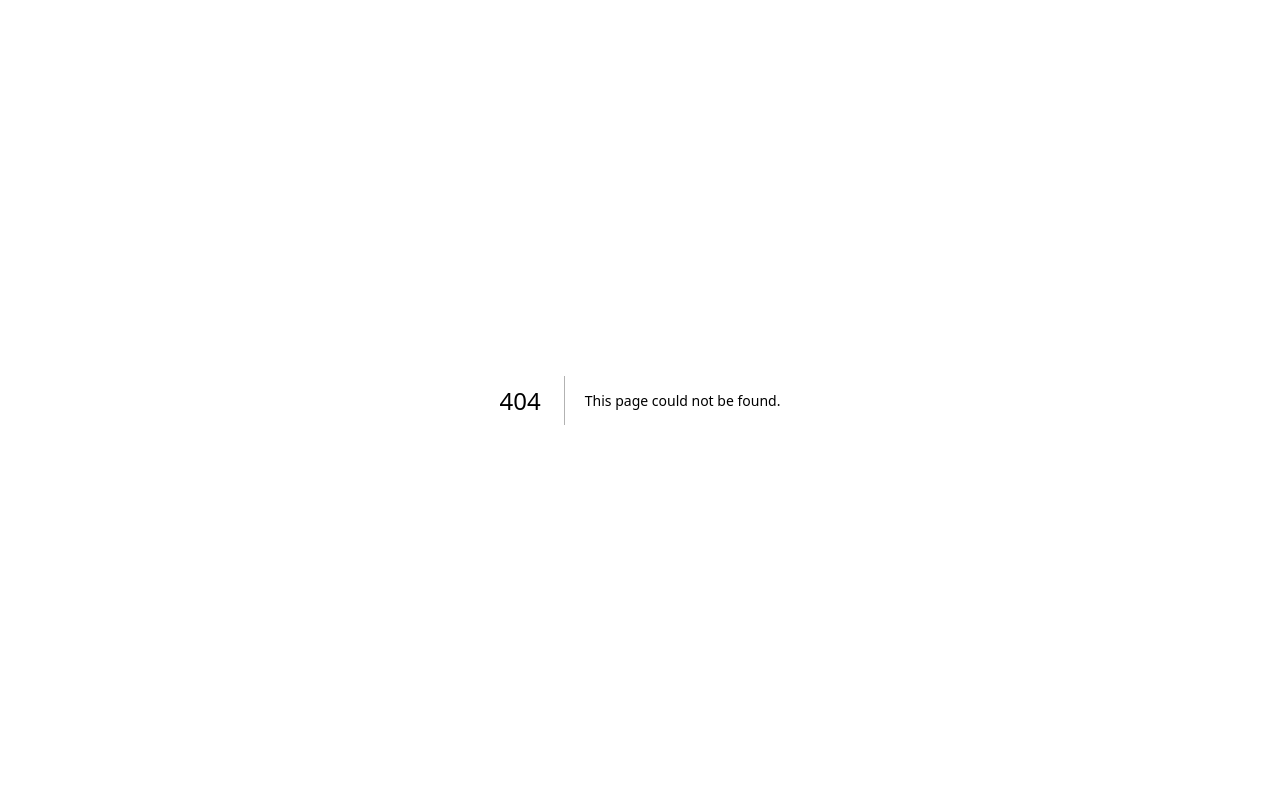
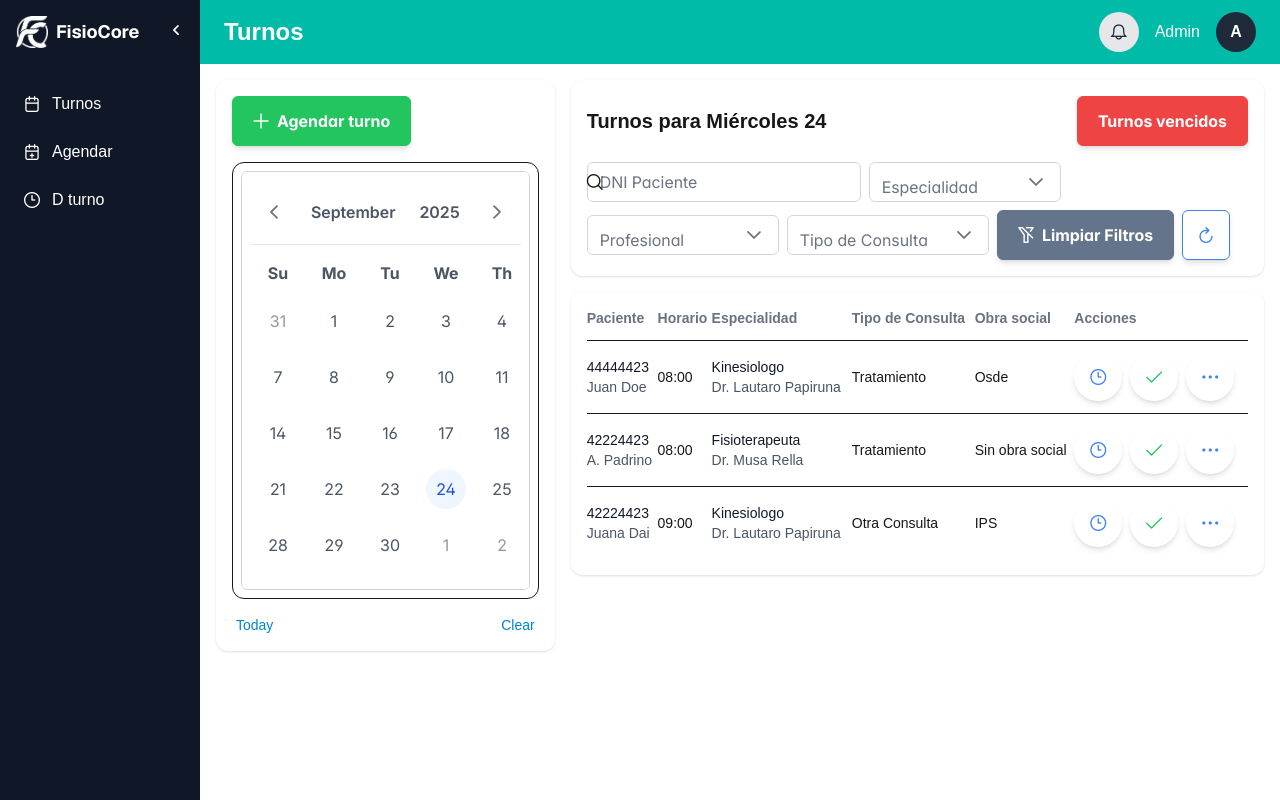
Before and after one commit to SebastianDaza007/fisiocore, a Next.js app: page /turnos/ver in a window 1280 px wide. Before the commit this address had no page. Built offline with nearby package versions, Linux system fonts and the light colour scheme.

Commit message:
front de ver turnos

```diff
--- /dev/null
+++ b/src/app/(centro)/turnos/ver/page.tsx
@@ -0,0 +1,6 @@
+import React from "react";
+import { VerTurnosPage } from "@/components/pages/ver_turnos";
+
+export default function Page() {
+  return <VerTurnosPage />;
+}
--- /dev/null
+++ b/src/components/pages/ver_turnos/CalendarPanel.tsx
@@ -0,0 +1,31 @@
+"use client";
+
+import React from "react";
+import { Calendar } from "primereact/calendar";
+import Button from "@/components/common/button";
+
+type Props = {
+  value: Date | null;
+  onChange: (date: Date | null) => void;
+};
+
+export default function CalendarPanel({ value, onChange }: Props) {
+  return (
+    <div className="bg-white rounded-xl shadow p-4 flex flex-col gap-4">
+      <div className="flex items-center justify-between">
+        <Button label="Agendar turno" icon="pi pi-plus" severity="success" />
+      </div>
+      <div className="border rounded-xl p-2">
+        <Calendar
+          value={value ?? undefined}
+          onChange={(e) => onChange((e.value as Date) || null)}
+          inline
+        />
+      </div>
+      <div className="flex justify-between text-sky-600 text-sm px-1">
+        <span>Today</span>
+        <span>Clear</span>
+      </div>
+    </div>
+  );
+}
--- /dev/null
+++ b/src/components/pages/ver_turnos/FiltersBar.tsx
@@ -0,0 +1,77 @@
+"use client";
+
+import React from "react";
+import { InputText } from "primereact/inputtext";
+import { Dropdown } from "primereact/dropdown";
+import Button from "@/components/common/button";
+
+export type Option = { label: string; value: string };
+
+type Props = {
+  onClear: () => void;
+};
+
+export default function FiltersBar({ onClear }: Props) {
+  const [q, setQ] = React.useState("");
+  const [especialidad, setEspecialidad] = React.useState<string | null>(null);
+  const [profesional, setProfesional] = React.useState<string | null>(null);
+  const [tipo, setTipo] = React.useState<string | null>(null);
+
+  const opciones: Option[] = [
+    { label: "Todos", value: "" },
+    { label: "Kinesiologo", value: "kinesiologo" },
+    { label: "Fisioterapeuta", value: "fisioterapeuta" },
+  ];
+
+  const profesionales: Option[] = [
+    { label: "Dr. Lautaro Papiruna", value: "papiruna" },
+    { label: "Dra. Musa Rella", value: "rella" },
+  ];
+
+  const tipos: Option[] = [
+    { label: "Tratamiento", value: "tratamiento" },
+    { label: "Otra Consulta", value: "otra" },
+  ];
+
+  return (
+    <div className="flex flex-wrap gap-2 items-center">
+      <span className="p-input-icon-left">
+        <i className="pi pi-search" />
+        <InputText
+          value={q}
+          onChange={(e) => setQ(e.target.value)}
+          placeholder="DNI Paciente"
+          className="h-10"
+        />
+      </span>
+      <Dropdown
+        value={especialidad ?? ""}
+        options={opciones}
+        onChange={(e) => setEspecialidad(e.value as string)}
+        placeholder="Especialidad"
+        className="min-w-48 h-10"
+      />
+      <Dropdown
+        value={profesional ?? ""}
+        options={profesionales}
+        onChange={(e) => setProfesional(e.value as string)}
+        placeholder="Profesional"
+        className="min-w-48 h-10"
+      />
+      <Dropdown
+        value={tipo ?? ""}
+        options={tipos}
+        onChange={(e) => setTipo(e.value as string)}
+        placeholder="Tipo de Consulta"
+        className="min-w-48 h-10"
+      />
+      <Button
+        label="Limpiar Filtros"
+        icon="pi pi-filter-slash"
+        onClick={onClear}
+        severity="secondary"
+      />
+      <Button icon="pi pi-refresh" aria-label="refresh" outlined />
+    </div>
+  );
+}
--- /dev/null
+++ b/src/components/pages/ver_turnos/TurnosTable.tsx
@@ -0,0 +1,91 @@
+"use client";
+
+import React from "react";
+import { Turno } from "./types";
+import Button from "@/components/common/button";
+
+const MOCK_TURNOS: Turno[] = [
+  {
+    id: "1",
+    pacienteDni: "44444423",
+    pacienteNombre: "Juan Doe",
+    hora: "08:00",
+    especialidad: "Kinesiologo",
+    profesional: "Dr. Lautaro Papiruna",
+    tipoConsulta: "Tratamiento",
+    obraSocial: "Osde",
+  },
+  {
+    id: "2",
+    pacienteDni: "42224423",
+    pacienteNombre: "A. Padrino",
+    hora: "08:00",
+    especialidad: "Fisioterapeuta",
+    profesional: "Dr. Musa Rella",
+    tipoConsulta: "Tratamiento",
+    obraSocial: "Sin obra social",
+  },
+  {
+    id: "3",
+    pacienteDni: "42224423",
+    pacienteNombre: "Juana Dai",
+    hora: "09:00",
+    especialidad: "Kinesiologo",
+    profesional: "Dr. Lautaro Papiruna",
+    tipoConsulta: "Otra Consulta",
+    obraSocial: "IPS",
+  },
+];
+
+type Props = {
+  items?: Turno[];
+};
+
+export default function TurnosTable({ items = MOCK_TURNOS }: Props) {
+  return (
+    <div className="bg-white rounded-xl shadow p-4">
+      <div className="overflow-x-auto">
+        <table className="min-w-full text-sm">
+          <thead>
+            <tr className="text-gray-500">
+              <th className="text-left font-semibold pb-3">Paciente</th>
+              <th className="text-left font-semibold pb-3">Horario</th>
+              <th className="text-left font-semibold pb-3">Especialidad</th>
+              <th className="text-left font-semibold pb-3">Tipo de Consulta</th>
+              <th className="text-left font-semibold pb-3">Obra social</th>
+              <th className="text-left font-semibold pb-3">Acciones</th>
+            </tr>
+          </thead>
+          <tbody>
+            {items.map((t) => (
+              <tr key={t.id} className="border-t">
+                <td className="py-3">
+                  <div className="flex flex-col">
+                    <span className="text-gray-900 font-medium">{t.pacienteDni}</span>
+                    <span className="text-gray-600">{t.pacienteNombre}</span>
+                  </div>
+                </td>
+                <td className="py-3">{t.hora}</td>
+                <td className="py-3">
+                  <div className="flex flex-col">
+                    <span className="text-gray-900">{t.especialidad}</span>
+                    <span className="text-gray-600">{t.profesional}</span>
+                  </div>
+                </td>
+                <td className="py-3">{t.tipoConsulta}</td>
+                <td className="py-3">{t.obraSocial}</td>
+                <td className="py-3">
+                  <div className="flex items-center gap-2">
+                    <Button icon="pi pi-clock" rounded text aria-label="reprogramar" />
+                    <Button icon="pi pi-check" rounded text aria-label="confirmar" severity="success" />
+                    <Button icon="pi pi-ellipsis-h" rounded text aria-label="mas" />
+                  </div>
+                </td>
+              </tr>
+            ))}
+          </tbody>
+        </table>
+      </div>
+    </div>
+  );
+}
--- /dev/null
+++ b/src/components/pages/ver_turnos/VerTurnosPage.tsx
@@ -0,0 +1,44 @@
+"use client";
+
+import React from "react";
+import CalendarPanel from "./CalendarPanel";
+import FiltersBar from "./FiltersBar";
+import TurnosTable from "./TurnosTable";
+import Button from "@/components/common/button";
+
+export default function VerTurnosPage() {
+  const [selectedDate, setSelectedDate] = React.useState<Date | null>(new Date());
+
+  const titulo = React.useMemo(() => {
+    const d = selectedDate ?? new Date();
+    const formatter = new Intl.DateTimeFormat("es-AR", {
+      weekday: "long",
+      day: "numeric",
+    });
+    const texto = formatter.format(d);
+    // Capitalizar primera letra del día
+    return `Turnos para ${texto.charAt(0).toUpperCase()}${texto.slice(1)}`;
+  }, [selectedDate]);
+
+  return (
+    <div className="p-4">
+      <div className="grid grid-cols-1 lg:grid-cols-3 gap-4">
+        <div className="lg:col-span-1">
+          <CalendarPanel value={selectedDate} onChange={setSelectedDate} />
+        </div>
+        <div className="lg:col-span-2">
+          <div className="bg-white rounded-xl shadow p-4">
+            <div className="flex items-center justify-between mb-4">
+              <h2 className="text-xl font-semibold">{titulo}</h2>
+              <Button label="Turnos vencidos" severity="danger" />
+            </div>
+            <FiltersBar onClear={() => setSelectedDate(new Date())} />
+          </div>
+          <div className="mt-4">
+            <TurnosTable />
+          </div>
+        </div>
+      </div>
+    </div>
+  );
+}
--- /dev/null
+++ b/src/components/pages/ver_turnos/index.ts
@@ -0,0 +1 @@
+export { default as VerTurnosPage } from "./VerTurnosPage";
--- /dev/null
+++ b/src/components/pages/ver_turnos/types.ts
@@ -0,0 +1,10 @@
+export type Turno = {
+  id: string;
+  pacienteDni: string;
+  pacienteNombre: string;
+  hora: string; // HH:mm
+  especialidad: string;
+  profesional: string;
+  tipoConsulta: string;
+  obraSocial: string;
+};
```
